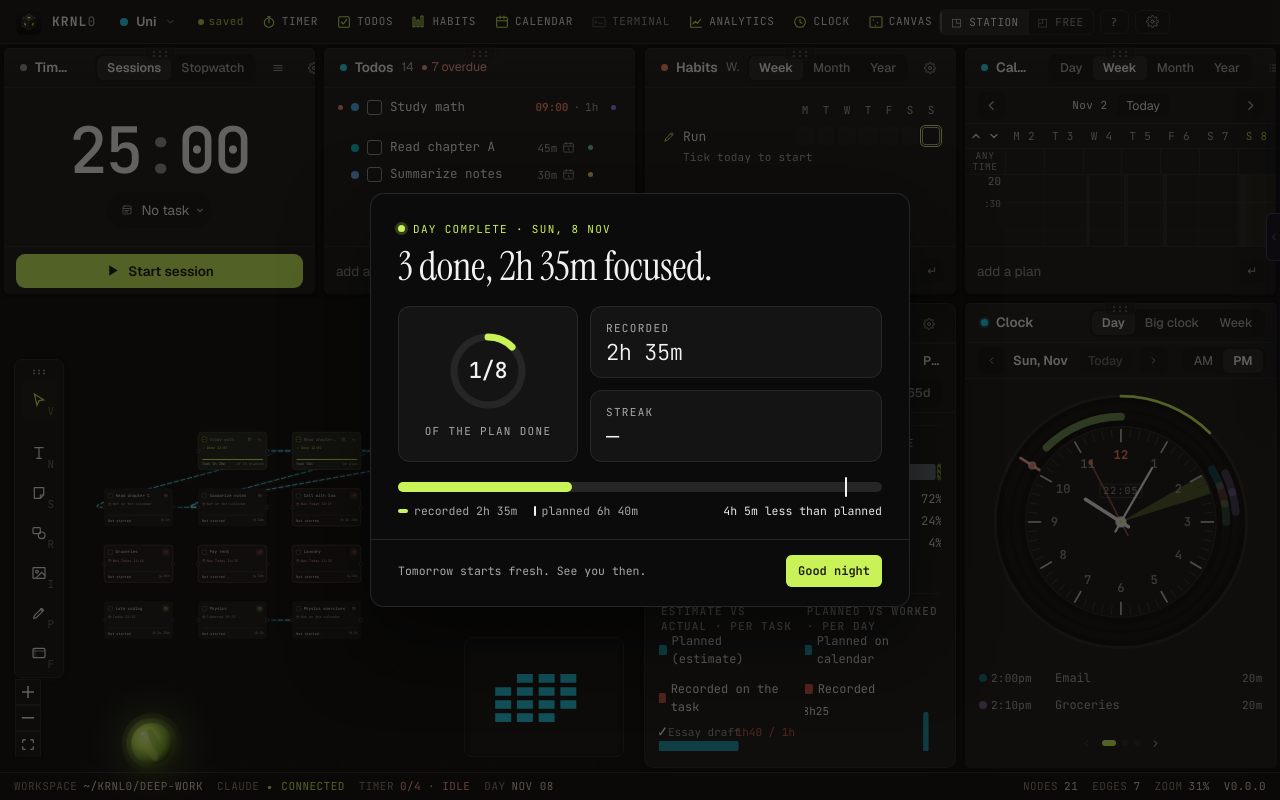
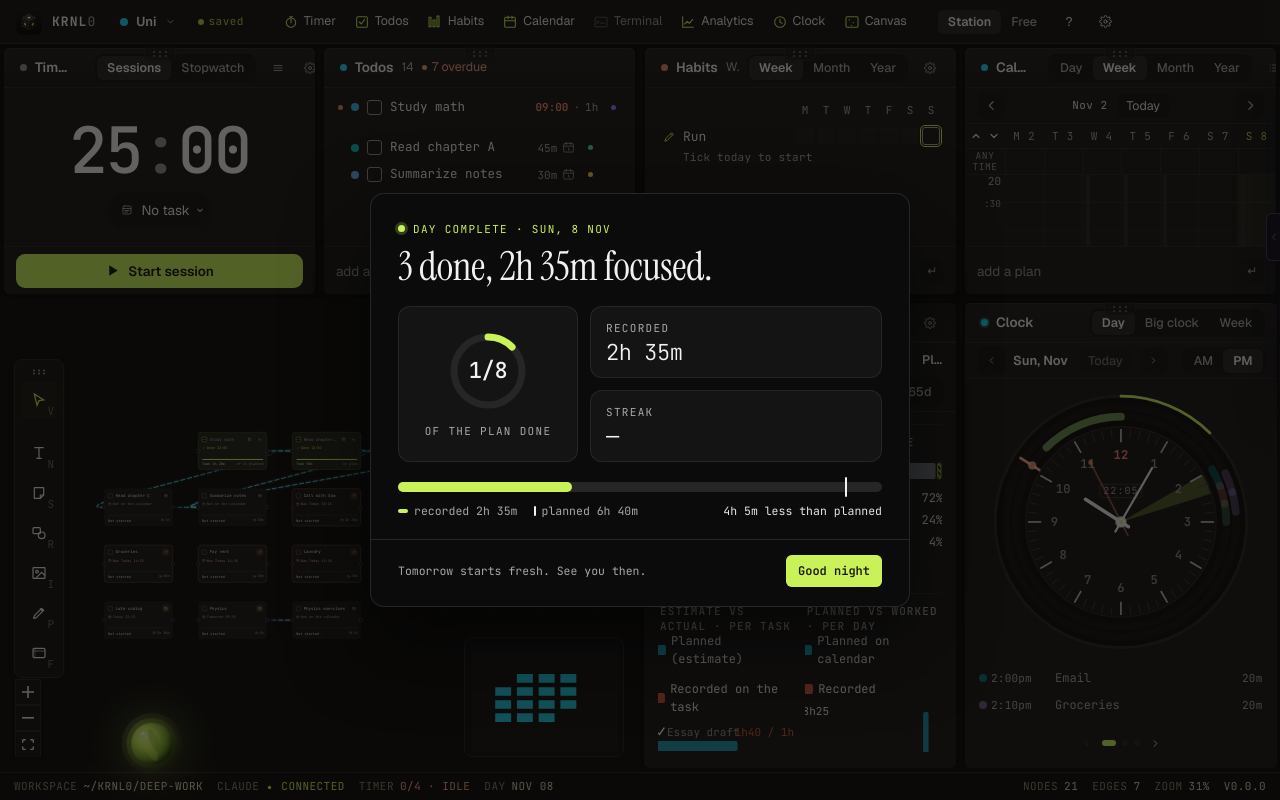
Before and after one commit to theMindDeveloper/KRNL0, a React (Vite) app: page / in a window 1280 px wide. Built offline with nearby package versions, Linux system fonts and the light colour scheme.

Commit message:
fix(ui): one close button in the Timer header, the top bar on the window standard, clean light-theme corners, window buttons follow the theme

```diff
--- a/src/main/preload.ts
+++ b/src/main/preload.ts
@@ -43,6 +43,9 @@ contextBridge.exposeInMainWorld('krnl', {
     ipcRenderer.invoke('asset:read', { assetId }),
   assetDelete: (assetId: string) =>
     ipcRenderer.invoke('asset:delete', { assetId }),
+
+  // The window's own buttons take the top bar's colours.
+  titleBarColors: (color: string, symbolColor: string) => ipcRenderer.invoke('window:titleBarColors', color, symbolColor),
 
   // Separate boards (Decision 49).
   boardsList: () => ipcRenderer.invoke('boards:list'),
--- a/src/renderer/components/TopBar/index.tsx
+++ b/src/renderer/components/TopBar/index.tsx
@@ -106,6 +106,19 @@ export function TopBar() {
   useLayoutEffect(() => {
     document.documentElement.setAttribute('data-theme', shownTheme);
   }, [shownTheme]);
+
+  // The window's own buttons (minimise, maximise, close) are drawn by the
+  // system on top of this bar: tell it the bar's colours whenever the look changes.
+  useEffect(() => {
+    const id = window.setTimeout(() => {
+      const bar = document.querySelector('[data-testid="topbar"]');
+      if (!bar || !window.krnl?.titleBarColors) return;
+      const bg = getComputedStyle(bar).backgroundColor;
+      const ink = getComputedStyle(document.documentElement).getPropertyValue('--ink-2').trim();
+      if (bg && ink && bg !== 'rgba(0, 0, 0, 0)') void window.krnl.titleBarColors(bg, ink);
+    }, 60);
+    return () => window.clearTimeout(id);
+  }, [shownTheme, dockStyle]);
 
   // Light/dark is always available. A dark-only frame style has no light
   // tokens, so choosing Light switches to Classic (which has both) — and
@@ -229,7 +242,7 @@ export function TopBar() {
         {/* window-frame.md, top bar — FIT only where it does something (the
             Free layout; Station's small canvas has its own fit control). The
             light / dark switch lives in Settings → General. */}
-        {!stationShown && <TopBarButton label="FIT" onClick={handleFit} testId="topbar-fit" />}
+        {!stationShown && <TopBarButton label="Fit" title="Fit everything in view" onClick={handleFit} testId="topbar-fit" />}
         <HelpMenu />
         <TopBarButton label={<SettingsIcon name="settings" size={13} />} title="Settings" onClick={() => { setSettingsSection('general'); setSettingsOpen(true); }} testId="topbar-settings" />
       </div>
--- a/src/renderer/components/nodes/AnalyticsNode/index.tsx
+++ b/src/renderer/components/nodes/AnalyticsNode/index.tsx
@@ -164,8 +164,10 @@ const rootStyle: React.CSSProperties = {
   width: '100%',
   height: '100%',
   background: 'linear-gradient(180deg, var(--k-an-bg-2, #16181a) 0%, var(--k-an-bg, #0e1012) 100%)',
-  border: '1px solid var(--k-an-line-2, #2a2e33)',
-  borderRadius: 10,
+  // The window frame around it draws the border and the corner (a second
+  // border with its own, larger radius left a bright crescent in each corner).
+  border: 'none',
+  borderRadius: 'calc(var(--k-mother-radius, 8px) - 1px)',
   // No soft drop shadow (it read as a blur around the window) — a flat border.
   boxShadow: 'none',
   display: 'flex',
@@ -188,10 +190,10 @@ const dotStyle: React.CSSProperties = { background: 'var(--acid, #c9f158)' };
 
 // window-frame.md — the header's context is plain words (no pills).
 const summaryChipStyle: React.CSSProperties = {
-  fontFamily: 'var(--font-mono)',
-  fontSize: 10.5,
-  letterSpacing: '0.05em',
-  textTransform: 'uppercase',
+  fontFamily: 'var(--font-read)',
+  fontSize: 12.5,
+  letterSpacing: 0,
+  textTransform: 'none',
   whiteSpace: 'nowrap',
   flexShrink: 0,
 };
@@ -576,11 +578,11 @@ export function AnalyticsNode({
         <span style={{ color: 'var(--k-an-ink, #f4f6f8)', fontWeight: 600 }}>Analytics</span>
         <div style={{ flex: 1 }} />
         <span className="an-chip an-chip--done" style={summaryChipStyle}>
-          <span style={{ color: 'var(--k-an-ink-3, #9aa1a8)' }}>done </span>
+          <span style={{ color: 'var(--k-an-ink-3, #9aa1a8)' }}>Done </span>
           <span style={{ color: 'var(--k-an-ink, #f4f6f8)' }}>{tot.tasksDone}</span>
         </span>
         <span className="an-chip an-chip--focus" style={summaryChipStyle}>
-          <span style={{ color: 'var(--k-an-ink-3, #9aa1a8)' }}>focus </span>
+          <span style={{ color: 'var(--k-an-ink-3, #9aa1a8)' }}>Focus </span>
           <span style={{ color: 'var(--k-an-ink, #f4f6f8)' }}>{tot.focusMin >= 60 ? `${Math.floor(tot.focusMin / 60)}h ${String(tot.focusMin % 60).padStart(2, '0')}m` : `${tot.focusMin}m`}</span>
         </span>
         <button
--- a/src/renderer/components/nodes/PomoNode/index.tsx
+++ b/src/renderer/components/nodes/PomoNode/index.tsx
@@ -437,7 +437,7 @@ export function PomoNode({
           onClick={(e) => {
             e.stopPropagation();
             if (gearOpen) closeGearAndClearActive();
-            else openGear();
+            else { setLogOpen(false); openGear(); }
           }}
           onMouseDown={(e) => e.stopPropagation()}
         >
--- a/src/renderer/components/ui/LayoutModeToggle.tsx
+++ b/src/renderer/components/ui/LayoutModeToggle.tsx
@@ -55,13 +55,13 @@ export function LayoutModeToggle() {
       }}
     >
       <PillSegment
-        label="◳ STATION"
+        label="Station"
         active={isStation}
         testId="layout-toggle-station"
         onClick={() => { if (!isStation) setLayoutMode('station'); }}
       />
       <PillSegment
-        label="◰ FREE"
+        label="Free"
         active={!isStation}
         testId="layout-toggle-canvas"
         onClick={() => { if (isStation) setLayoutMode('canvas'); }}
@@ -93,7 +93,8 @@ function PillSegment({ label, active, testId, onClick, borderLeft }: PillSegment
         cursor: active ? 'default' : 'pointer',
         fontFamily: 'var(--font-mono)',
         fontSize: 11,
-        color: active ? 'var(--ink)' : 'var(--ink-4)',
+        color: active ? 'var(--ink)' : 'var(--ink-3)',
+        fontWeight: active ? 600 : 500,
         letterSpacing: '0.04em',
         textTransform: 'uppercase' as const,
         whiteSpace: 'nowrap' as const,
--- a/src/renderer/env.d.ts
+++ b/src/renderer/env.d.ts
@@ -47,6 +47,7 @@ interface KrnlBridge {
   assetRead: (assetId: string) => Promise<KrnlAssetReadResult | null>
   assetDelete: (assetId: string) => Promise<void>
   onBoardChanged: (callback: () => void) => () => void
+  titleBarColors?: (color: string, symbolColor: string) => Promise<void>
   // Separate boards (Decision 49)
   boardsList?: () => Promise<KrnlBoardsList>
   boardsCreate?: (name: string, copyHabits: boolean) => Promise<KrnlBoardsResult>
--- a/src/renderer/styles/window-frame.css
+++ b/src/renderer/styles/window-frame.css
@@ -246,3 +246,25 @@
 
 /* Every add field in a footer reads the same: the reading font, 13.5 px. */
 .kw-foot input, .kw-foot textarea, .kw-add { font-family: var(--font-read) !important; font-size: 13.5px !important; letter-spacing: 0 !important; }
+
+/* Two icon buttons side by side sit closer than other header parts (they read as one group). */
+.kw-head .kw-btn + .kw-btn { margin-left: -4px; }
+
+/* ── The top bar follows the window standard (2026-11-20) ────────────────────
+   Its controls were small capitals in the code font with outlines, beside
+   window headers in normal letters. Same rules here: reading font, normal
+   letters, filled controls, no outlines. */
+[data-testid="topbar"] .krnl-topbar-btn {
+  height: 28px; min-width: 28px; box-sizing: border-box; padding: 0 10px !important; justify-content: center;
+  border: 0 !important; border-radius: 8px !important; background: var(--paper-2) !important; color: var(--ink-2) !important;
+  font-family: var(--font-read) !important; font-size: 12.5px !important; letter-spacing: 0 !important; text-transform: none !important;
+}
+[data-testid="topbar"] .krnl-topbar-btn:hover { background: var(--paper-3) !important; color: var(--ink) !important; }
+[data-testid="layout-mode-toggle"] { height: 28px; box-sizing: border-box; padding: 2px; border: 0 !important; border-radius: 8px !important; background: var(--paper-2); overflow: visible !important; }
+[data-testid="layout-mode-toggle"] > button {
+  height: 24px; min-height: 0; padding: 0 10px !important; border-left: 0 !important; border-radius: 6px;
+  font-family: var(--font-read) !important; font-size: 12.5px !important; letter-spacing: 0 !important; text-transform: none !important;
+}
+[data-testid="topbar-panel-toggles"] .krnl-panel-toggle {
+  font-family: var(--font-read) !important; font-size: 12.5px !important; letter-spacing: 0 !important; text-transform: none !important;
+}
--- a/src/renderer/themes/manifests.ts
+++ b/src/renderer/themes/manifests.ts
@@ -156,7 +156,8 @@ const PRO_LIGHT: TokenMap = {
   '--k-pointer-core': '#fff5ec',
   '--k-mother-radius': '6px',
   '--k-mother-wash': 'linear-gradient(180deg, rgba(255,255,255,0.6) 0%, rgba(255,255,255,0) 18%)',
-  '--k-mother-shadow': 'inset 0 1px 0 rgba(255,255,255,0.9), 0 0 0 1px #cfcfca, 0 18px 36px rgba(0,0,0,0.10)',
+  // No inset highlight: at 90% white it drew a bright crescent inside each rounded corner.
+  '--k-mother-shadow': '0 0 0 1px #cfcfca, 0 18px 36px rgba(0,0,0,0.10)',
   '--k-term-border': '#1a1a1a',
   '--k-clock-bezel': '#e6e6e2',
   '--k-clock-bezel-edge': '#cdcdc8',
```
Also changed, not shown: src/main/ipc/handlers.ts (+9 -0 lines), 3 other files (tests, documents, lock files or other folders).
